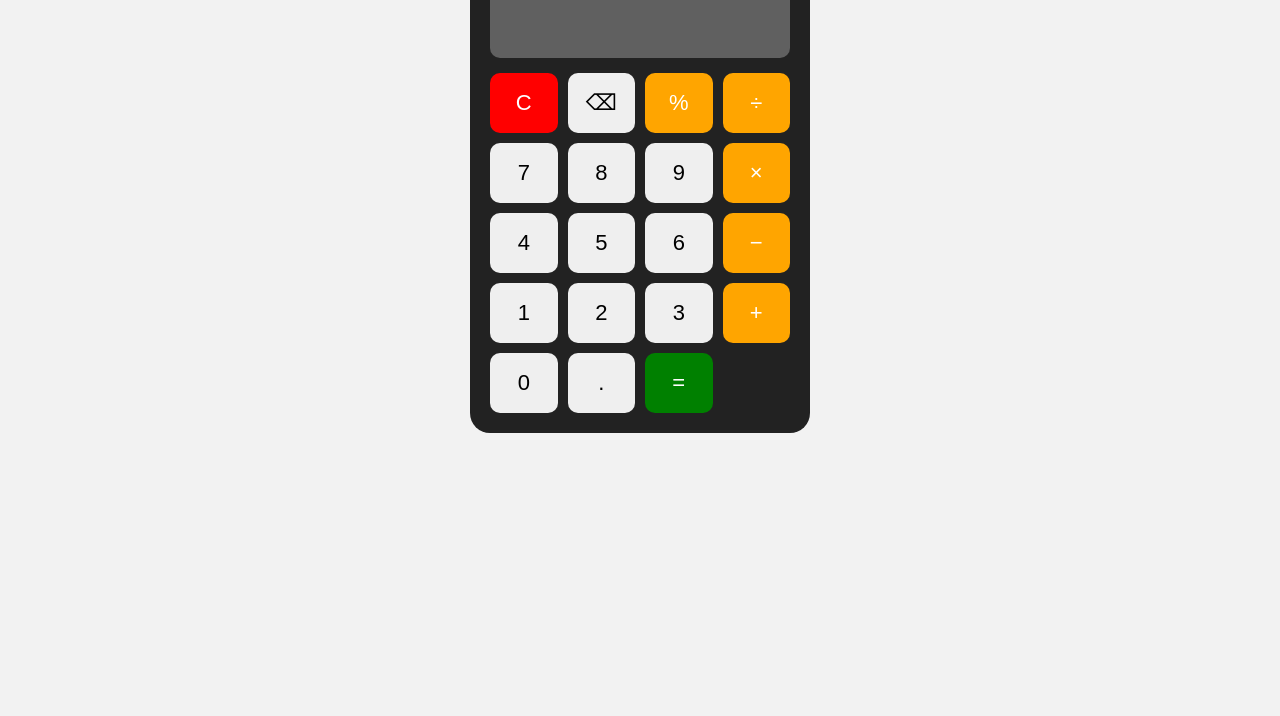
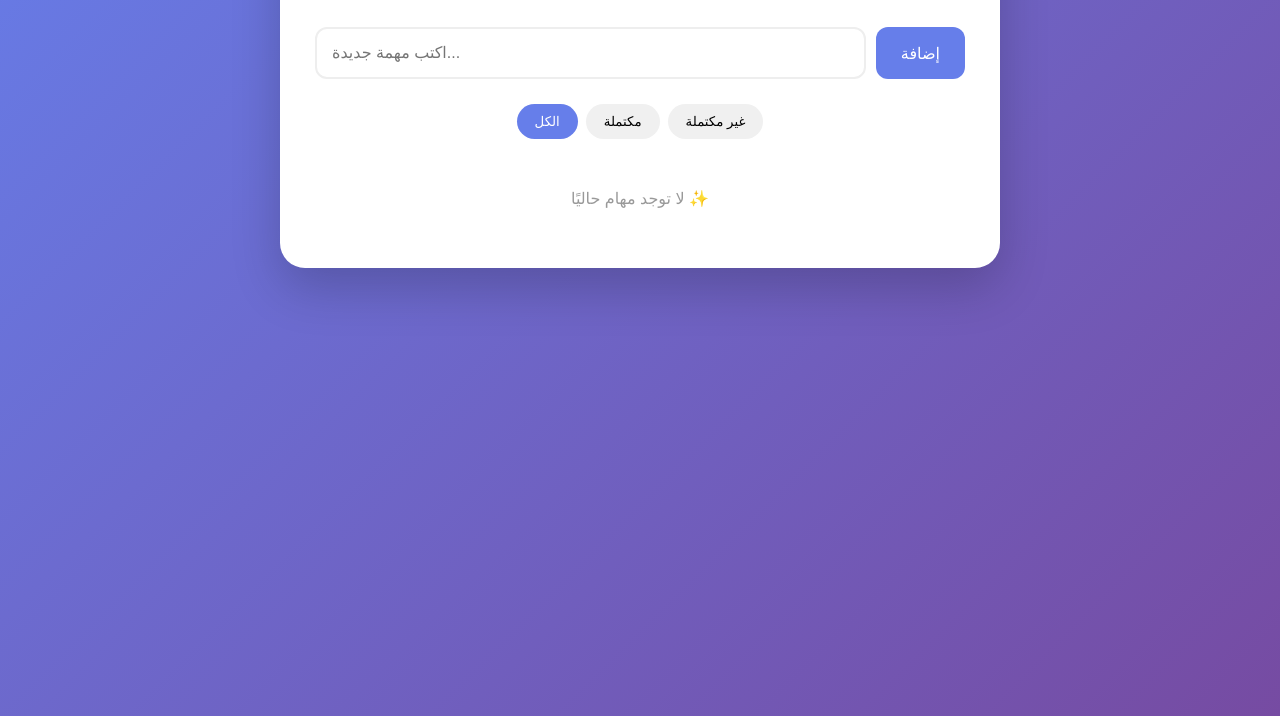
Before and after one commit to albandri-1/To-Do-List, a plain HTML site: page index.html in a window 1280 px wide. Shown: the part 200-916 px from the top of the page. Before the commit the page ends 800 px from the top, so only its background shows below. Drawn offline with Linux system fonts and the light colour scheme.

Commit message:
Add files via upload

```diff
--- a/index.html
+++ b/index.html
@@ -1,120 +1,43 @@
-<style>
-    body {
-        font-family: Arial, sans-serif;
-        background-color: #f2f2f2;
-        display: flex;
-        justify-content: center;
-        align-items: center;
-        height: 100vh;
-        margin: 0;
-    }
+<title>قائمة مهامي</title>
 
-    .calculator {
-        background-color: #222;
-        padding: 20px;
-        border-radius: 20px;
-        width: 300px;
-    }
+<link rel="stylesheet" href="style.css">
+<div class="container">
 
-    #display {
-        width: 100%;
-        height: 70px;
-        font-size: 30px;
-        text-align: right;
-        margin-bottom: 15px;
-        box-sizing: border-box;
-        padding: 10px;
-        border: none;
-        border-radius: 10px;
-    }
+    <h1>قائمة مهامي 📝</h1>
+    <p>نظّم يومك وأنجز مهامك بسهولة</p>
 
-    .buttons {
-        display: grid;
-        grid-template-columns: repeat(4, 1fr);
-        gap: 10px;
-    }
+    <div class="input-box">
+        <input
+            type="text"
+            id="taskInput"
+            placeholder="اكتب مهمة جديدة..."
+        >
 
-    button {
-        height: 60px;
-        font-size: 22px;
-        border: none;
-        border-radius: 10px;
-        cursor: pointer;
-    }
+        <button id="addTask">
+            إضافة
+        </button>
+    </div>
 
-    button:hover {
-        opacity: 0.8;
-    }
+    <div class="filters">
+        <button class="filter active" data-filter="all">
+            الكل
+        </button>
 
-    .operator {
-        background-color: orange;
-        color: white;
-    }
+        <button class="filter" data-filter="completed">
+            مكتملة
+        </button>
 
-    .clear {
-        background-color: red;
-        color: white;
-    }
+        <button class="filter" data-filter="pending">
+            غير مكتملة
+        </button>
+    </div>
 
-    .equal {
-        background-color: green;
-        color: white;
-    }
-</style>
-<div class="calculator">
+    <ul id="taskList"></ul>
 
-    <input type="text" id="display" disabled>
+    <div class="empty-message" id="emptyMessage">
+        لا توجد مهام حاليًا ✨
+    </div>
 
-    <div class="buttons">
-
-        <button class="clear" onclick="clearDisplay()">C</button>
-        <button onclick="deleteNumber()">⌫</button>
-        <button class="operator" onclick="addNumber('%')">%</button>
-        <button class="operator" onclick="addNumber('/')">÷</button>
-
-        <button onclick="addNumber('7')">7</button>
-        <button onclick="addNumber('8')">8</button>
-        <button onclick="addNumber('9')">9</button>
-        <button class="operator" onclick="addNumber('*')">×</button>
-
-        <button onclick="addNumber('4')">4</button>
-        <button onclick="addNumber('5')">5</button>
-        <button onclick="addNumber('6')">6</button>
-        <button class="operator" onclick="addNumber('-')">−</button>
-
-        <button onclick="addNumber('1')">1</button>
-        <button onclick="addNumber('2')">2</button>
-        <button onclick="addNumber('3')">3</button>
-        <button class="operator" onclick="addNumber('+')">+</button>
-
-        <button onclick="addNumber('0')">0</button>
-        <button onclick="addNumber('.')">.</button>
-        <button class="equal" onclick="calculate()">=</button>
-
-    </div>
 </div>
 
-<script>
-    function addNumber(value) {
-        document.getElementById("display").value += value;
-    }
-
-    function clearDisplay() {
-        document.getElementById("display").value = "";
-    }
-
-    function deleteNumber() {
-        let display = document.getElementById("display");
-        display.value = display.value.slice(0, -1);
-    }
-
-    function calculate() {
-        let display = document.getElementById("display");
-
-        try {
-            display.value = eval(display.value);
-        } catch {
-            display.value = "خطأ";
-        }
-    }
-</script>
+<script src="script.js"></script>
--- /dev/null
+++ b/script.js
@@ -0,0 +1,84 @@
+const taskInput = document.getElementById("taskInput"); const addTask = document.getElementById("addTask"); const taskList = document.getElementById("taskList"); const emptyMessage = document.getElementById("emptyMessage"); const filters = document.querySelectorAll(".filter");
+let tasks = JSON.parse(localStorage.getItem("tasks")) || []; let currentFilter = "all";
+function saveTasks() { localStorage.setItem("tasks", JSON.stringify(tasks)); }
+function showTasks() { taskList.innerHTML = "";
+let filteredTasks = tasks;
+
+if (currentFilter === "completed") {
+    filteredTasks = tasks.filter(task => task.completed);
+}
+
+if (currentFilter === "pending") {
+    filteredTasks = tasks.filter(task => !task.completed);
+}
+
+filteredTasks.forEach(task => {
+    const li = document.createElement("li");
+    li.className = "task";
+
+    if (task.completed) {
+        li.classList.add("completed");
+    }
+
+    li.innerHTML = `
+        <span>${task.text}</span>
+
+        <div>
+            <button class="done">✓</button>
+            <button class="delete">حذف</button>
+        </div>
+    `;
+
+    li.querySelector(".done").addEventListener("click", () => {
+        task.completed = !task.completed;
+        saveTasks();
+        showTasks();
+    });
+
+    li.querySelector(".delete").addEventListener("click", () => {
+        tasks = tasks.filter(item => item.id !== task.id);
+        saveTasks();
+        showTasks();
+    });
+
+    taskList.appendChild(li);
+});
+
+emptyMessage.style.display =
+    filteredTasks.length === 0 ? "block" : "none";
+}
+function addNewTask() { const text = taskInput.value.trim();
+if (text === "") {
+    alert("اكتب مهمة أولًا!");
+    return;
+}
+
+const newTask = {
+    id: Date.now(),
+    text: text,
+    completed: false
+};
+
+tasks.push(newTask);
+
+saveTasks();
+showTasks();
+
+taskInput.value = "";
+taskInput.focus();
+}
+addTask.addEventListener("click", addNewTask);
+taskInput.addEventListener("keydown", (event) => { if (event.key === "Enter") { addNewTask(); } });
+filters.forEach(filter => { filter.addEventListener("click", () => {
+filters.forEach(button => {
+        button.classList.remove("active");
+    });
+
+    filter.classList.add("active");
+
+    currentFilter = filter.dataset.filter;
+
+    showTasks();
+});
+});
+showTasks();
--- /dev/null
+++ b/style.css
@@ -0,0 +1,21 @@
+{ box-sizing: border-box; margin: 0; padding: 0; }
+body { font-family: Arial, sans-serif; background: linear-gradient(135deg, #667eea, #764ba2); min-height: 100vh; padding: 50px 20px; }
+.container { max-width: 650px; margin: auto; background: white; padding: 35px; border-radius: 25px; box-shadow: 0 20px 50px rgba(0, 0, 0, 0.2); }
+h1 { text-align: center; color: #222; font-size: 38px; margin-bottom: 10px; }
+p { text-align: center; color: #777; margin-bottom: 30px; }
+.input-box { display: flex; gap: 10px; }
+#taskInput { flex: 1; padding: 15px; border: 2px solid #eee; border-radius: 12px; font-size: 16px; outline: none; }
+#taskInput:focus { border-color: #667eea; }
+#addTask { padding: 0 25px; border: none; border-radius: 12px; background: #667eea; color: white; font-size: 16px; cursor: pointer; }
+#addTask:hover { background: #5568d8; }
+.filters { display: flex; justify-content: center; gap: 8px; margin: 25px 0; }
+.filter { border: none; padding: 10px 18px; border-radius: 20px; background: #f0f0f0; cursor: pointer; }
+.filter.active { background: #667eea; color: white; }
+#taskList { list-style: none; }
+.task { display: flex; align-items: center; justify-content: space-between; padding: 15px; margin-bottom: 12px; background: #f7f7fb; border-radius: 15px; }
+.task span { font-size: 17px; color: #333; }
+.task.completed span { text-decoration: line-through; color: #999; }
+.done, .delete { border: none; padding: 8px 12px; border-radius: 8px; cursor: pointer; margin-right: 5px; }
+.done { background: #4caf50; color: white; }
+.delete { background: #ff5c5c; color: white; }
+.empty-message { text-align: center; color: #999; padding: 25px; }
```
